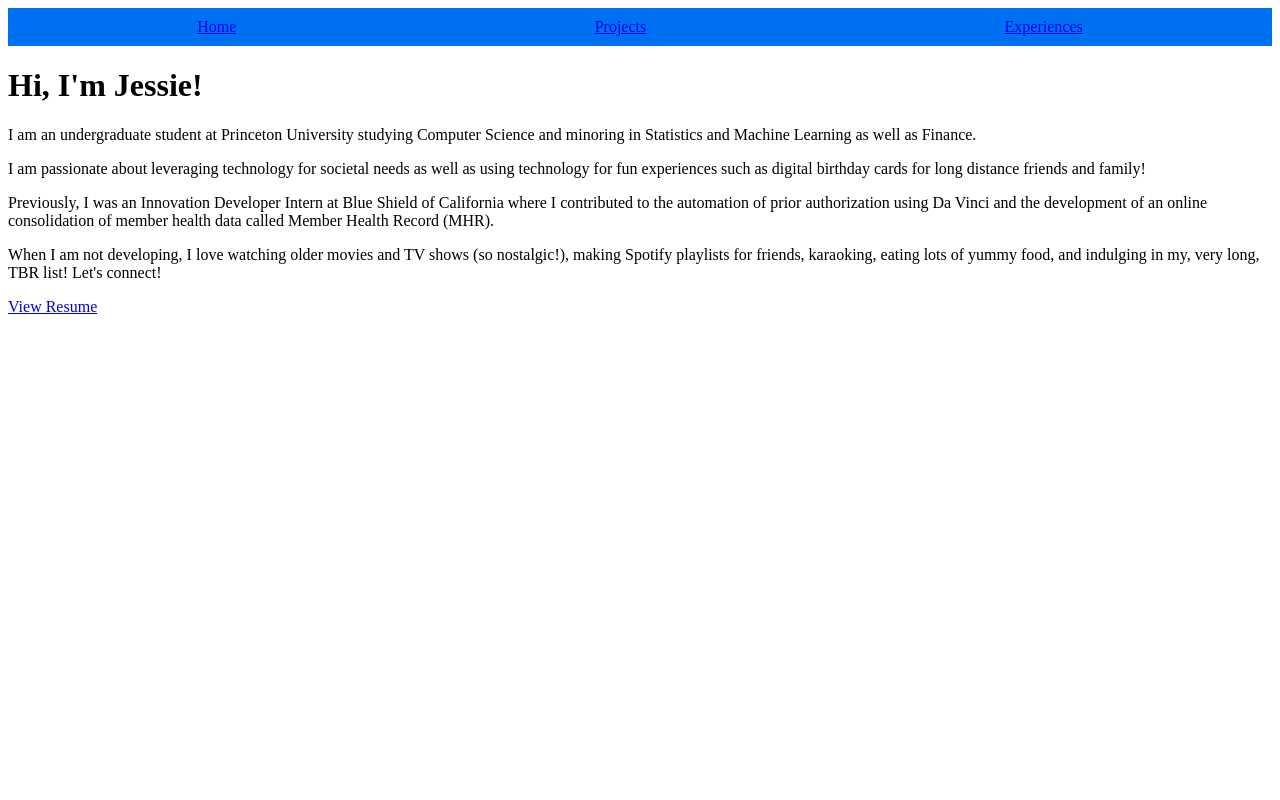
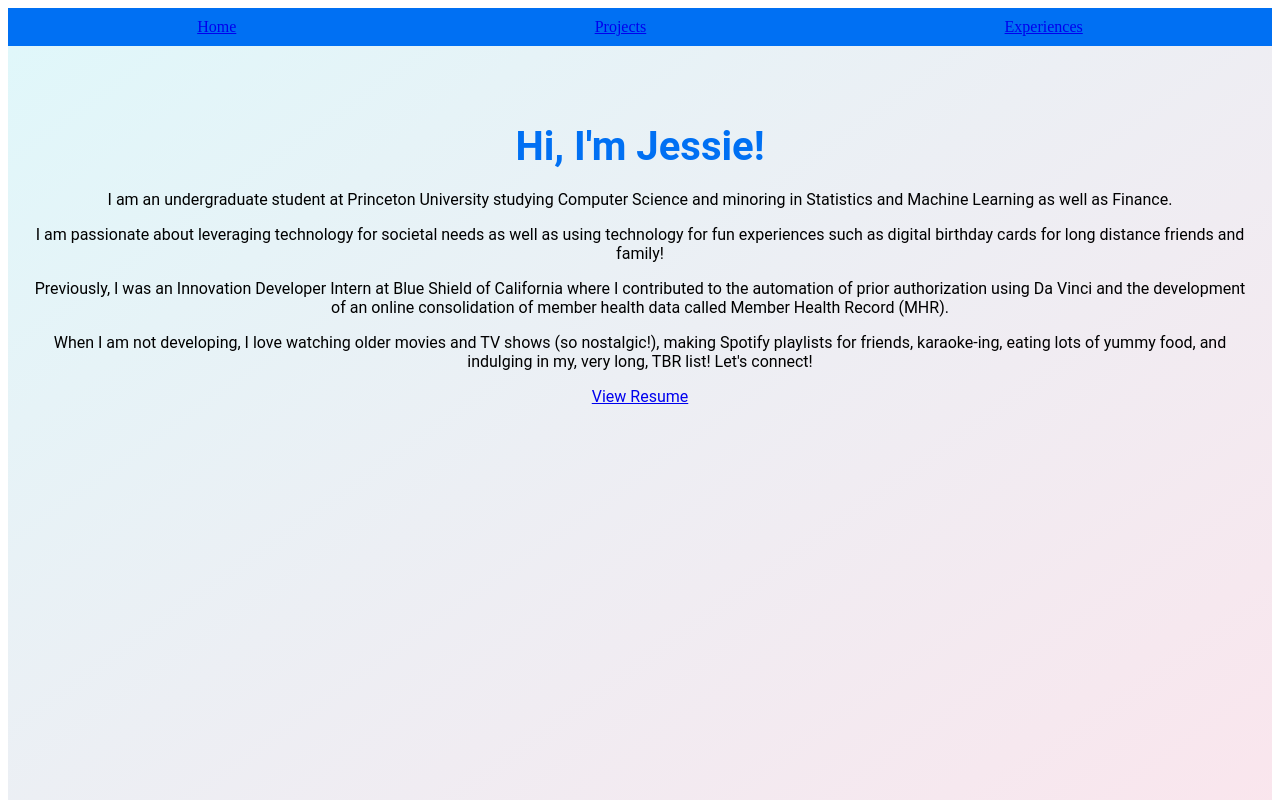
Before and after one commit to jchen2140/jessie-web, a Next.js app: page / in a window 1280 px wide. Shown: the top 800 px of the page. Built offline with nearby package versions, Linux system fonts and the light colour scheme.

Commit message:
css changes

```diff
--- a/pages/index.js
+++ b/pages/index.js
@@ -1,5 +1,6 @@
 import Head from 'next/head';
 import Navbar from '../components/Navbar';
+import styles from '../styles/Home.module.css';
 
 export default function Home() {
   return (
@@ -8,12 +9,12 @@ export default function Home() {
         <title>About Me</title>
       </Head>
       <Navbar />
-      <main>
-        <h1>Hi, I'm Jessie!</h1>
-        <p>I am an undergraduate student at Princeton University studying Computer Science and minoring in Statistics and Machine Learning as well as Finance.</p>
-        <p>I am passionate about leveraging technology for societal needs as well as using technology for fun experiences such as digital birthday cards for long distance friends and family!</p>
-        <p>Previously, I was an Innovation Developer Intern at Blue Shield of California where I contributed to the automation of prior authorization using Da Vinci and the development of an online consolidation of member health data called Member Health Record (MHR).</p>
-        <p>When I am not developing, I love watching older movies and TV shows (so nostalgic!), making Spotify playlists for friends, karaoking, eating lots of yummy food, and indulging in my, very long, TBR list! Let's connect!</p>
+      <main className={styles.container}>
+        <h1 className={styles.header}>Hi, I'm Jessie!</h1>
+        <p className={styles.paragraph}>I am an undergraduate student at Princeton University studying Computer Science and minoring in Statistics and Machine Learning as well as Finance.</p>
+        <p className={styles.paragraph}>I am passionate about leveraging technology for societal needs as well as using technology for fun experiences such as digital birthday cards for long distance friends and family!</p>
+        <p className={styles.paragraph}>Previously, I was an Innovation Developer Intern at Blue Shield of California where I contributed to the automation of prior authorization using Da Vinci and the development of an online consolidation of member health data called Member Health Record (MHR).</p>
+        <p className={styles.paragraph}>When I am not developing, I love watching older movies and TV shows (so nostalgic!), making Spotify playlists for friends, karaoke-ing, eating lots of yummy food, and indulging in my, very long, TBR list! Let's connect!</p>
         <a href="/resume" className="btn">View Resume</a>
       </main>
     </>
--- /dev/null
+++ b/styles/Home.module.css
@@ -0,0 +1,73 @@
+@keyframes fadeIn {
+    from {
+      opacity: 0;
+    }
+    to {
+      opacity: 1;
+    }
+  }
+
+.container {
+    animation: fadeIn 1s ease-in-out;
+    font-family: 'Roboto', sans-serif;
+    text-align: center;
+    background-color: #f9f9f9;
+    background: linear-gradient(to bottom right, #e0f7fa, #fce4ec);
+    padding: 50px 20px;
+    min-height: 100vh;
+  }
+
+  .header {
+    font-size: 2.5rem;
+    color: #0070f3;
+    margin-bottom: 20px;
+  }
+
+  .subtext {
+    font-size: 1.2rem;
+    color: #666;
+    margin-bottom: 40px;
+  }
+
+  .button {
+    background-color: lavender;
+    color: white;
+    padding: 10px 20px;
+    font-size: 1rem;
+    border: none;
+    border-radius: 5px;
+    cursor: pointer;
+    transition: background-color 0.3s ease;
+  }
+
+  .button:hover {
+    background-color: plum;
+  }
+
+  .cards {
+    display: flex;
+    justify-content: center;
+    gap: 20px;
+    flex-wrap: wrap;
+    margin-top: 40px;
+  }
+
+  .card {
+    background: white;
+    border-radius: 10px;
+    box-shadow: 0 4px 6px rgba(0, 0, 0, 0.1);
+    padding: 20px;
+    width: 250px;
+    text-align: left;
+  }
+
+  .card h3 {
+    font-size: 1.2rem;
+    color: #333;
+    margin-bottom: 10px;
+  }
+
+  .card p {
+    color: #555;
+    font-size: 0.9rem;
+  }
```
